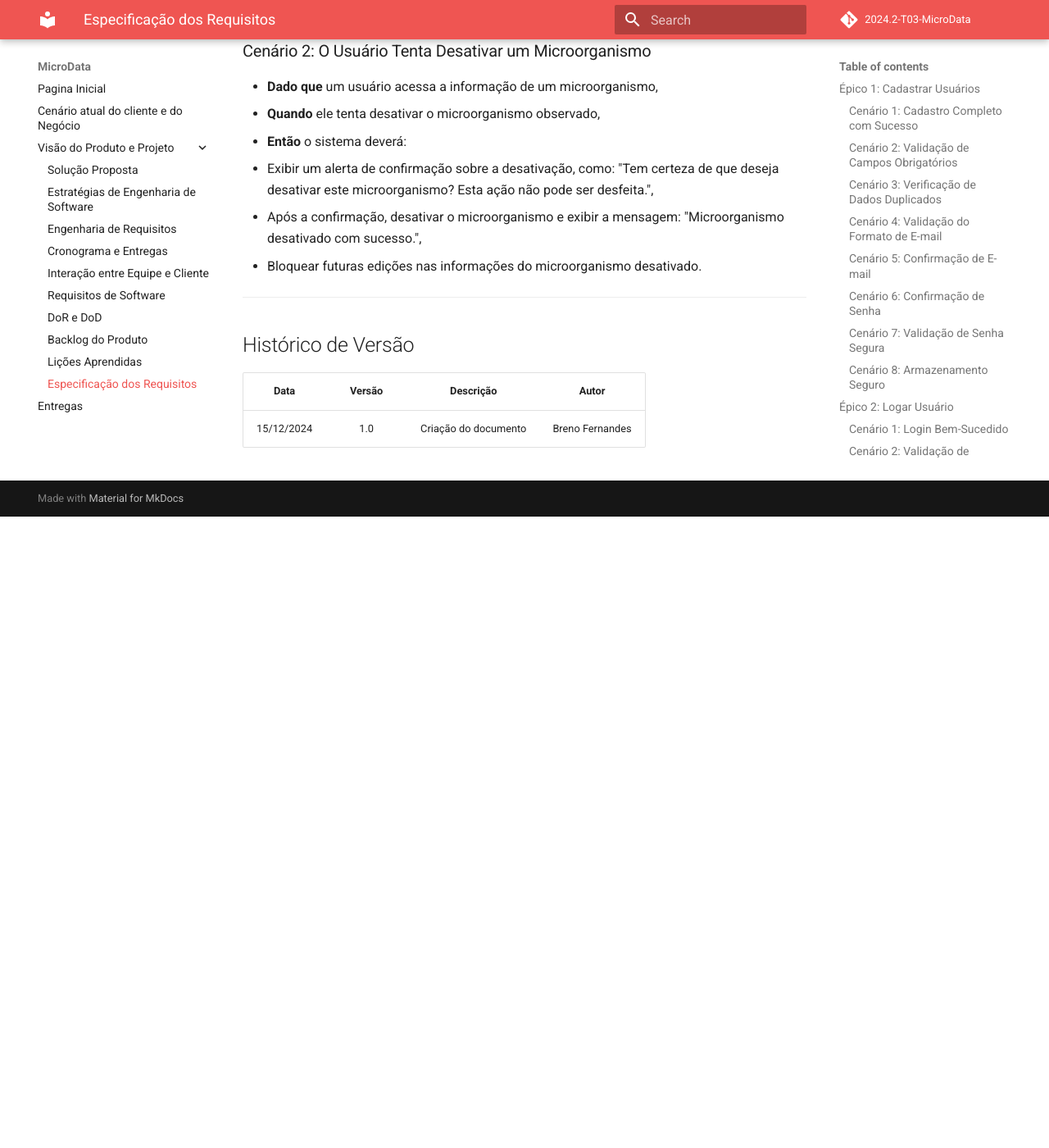
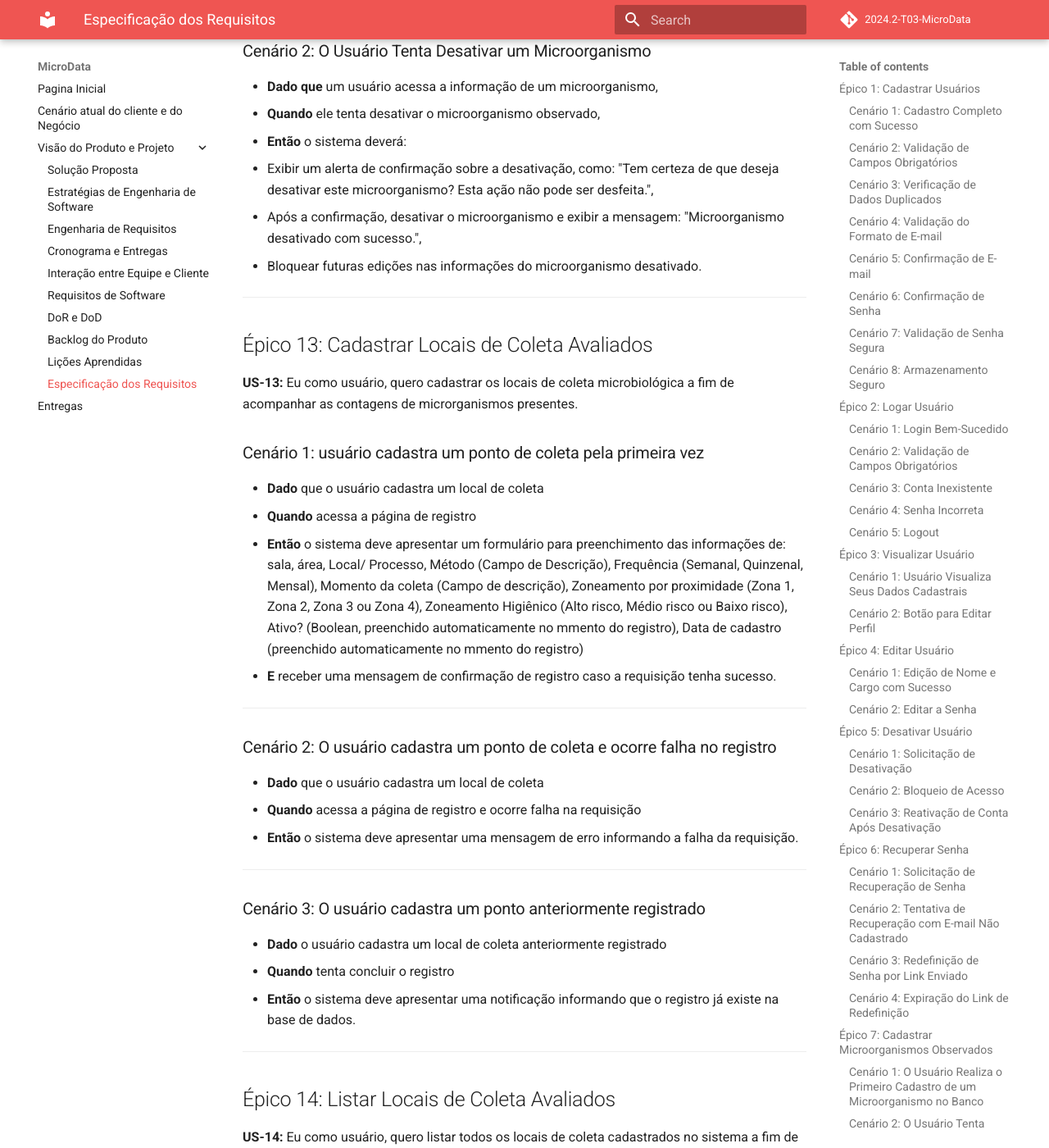
Before and after one commit to storch7/2024.2-T03-MicroData, an MkDocs documentation site: the page built from docs/visao_produto_projeto/especificacao_requisitos.md, in a window 1280 px wide and 1400 px high, scrolled down 9353 px. Shown: the whole window at 82% size. Built offline with MkDocs 1.6.1 and Material for MkDocs 9.7.7, drawn with Linux system fonts in a browser that asks for light colours; comment, search, counter and statistics services are not loaded; before the commit the page ends 9983 px from its top, so only the background shows below that; some of the changed text lies outside the part shown.

Commit message:
Acrescentando a US13 E 14

```diff
--- a/docs/visao_produto_projeto/especificacao_requisitos.md
+++ b/docs/visao_produto_projeto/especificacao_requisitos.md
@@ -299,6 +299,37 @@ Abaixo estão os cartões e as confirmações das histórias selecionadas para o
 
 ---
 
+## Épico 13: Cadastrar Locais de Coleta Avaliados
+
+**US-13:** Eu como usuário, quero cadastrar os locais de coleta microbiológica a fim de acompanhar as contagens de microrganismos presentes.
+
+### Cenário 1:  usuário cadastra um ponto de coleta pela primeira vez
+- **Dado** que o usuário cadastra um local de coleta
+- **Quando** acessa a página de registro
+- **Então** o sistema deve apresentar um formulário para preenchimento das informações de: sala, área, Local/ Processo, Método (Campo de Descrição), Frequência (Semanal, Quinzenal, Mensal), Momento da coleta (Campo de descrição), Zoneamento por proximidade (Zona 1, Zona 2, Zona 3 ou Zona 4), Zoneamento Higiênico (Alto risco, Médio risco ou Baixo risco), Ativo? (Boolean, preenchido automaticamente no mmento do registro), Data de cadastro (preenchido automaticamente no mmento do registro)
+- **E** receber uma mensagem de confirmação de registro caso a requisição tenha sucesso.
+---
+### Cenário 2: O usuário cadastra um ponto de coleta e ocorre falha no registro
+- **Dado** que o usuário cadastra um local de coleta
+- **Quando** acessa a página de registro e ocorre falha na requisição
+- **Então** o sistema deve apresentar uma mensagem de erro informando a falha da requisição.
+---
+### Cenário 3: O usuário cadastra um ponto anteriormente registrado
+- **Dado** o usuário cadastra um local de coleta anteriormente registrado
+- **Quando** tenta concluir o registro
+- **Então** o sistema deve apresentar uma notificação informando que o registro já existe na base de dados.
+---
+
+## Épico 14: Listar Locais de Coleta Avaliados
+
+**US-14:** Eu como usuário, quero listar todos os locais de coleta cadastrados no sistema a fim de visualizar os registros de pontos do monitoramento.
+
+### Cenário 1: O usuário acessa a página de registros para procurar por um ponto em específico
+- **Dado** que um usuário acessa a página de registros
+- **Quando** tenta buscar por um ponto de coleta
+- **Então** o sistema deve apresentar uma listagem com todos os pontos registrados ativos até então.
+---
+
 ##  Histórico de Versão
 
 | **Data** | **Versão** | **Descrição** | **Autor** |
```
Also changed, not shown: docs/visao_produto_projeto/engenharia_requisitos.md (+1 -1 lines), docs/visao_produto_projeto/requisitos_software.md (+2 -2 lines).
